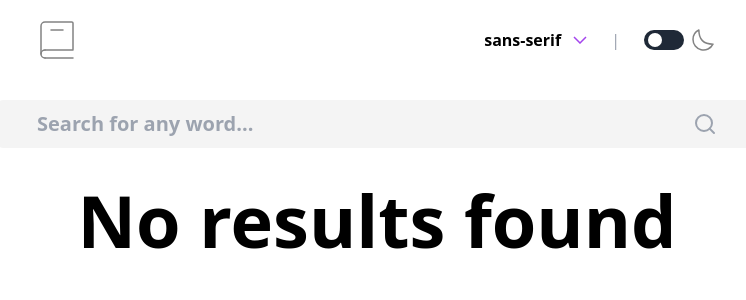
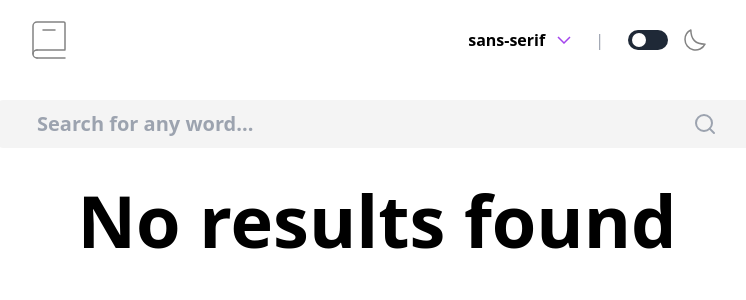
Before and after one commit to tejas-gk/dictionary-fem, a React (Vite) app: page / in a window 1280 px wide. Shown: the top 300 px of the page, without its empty margins (263-1009 px from the left). Built offline with nearby package versions, Linux system fonts and the light colour scheme.

Commit message:
fix:alignment

```diff
--- a/src/components/Header.tsx
+++ b/src/components/Header.tsx
@@ -17,7 +17,7 @@ export default function Header() {
 
     return (
         <div
-            className='mx-10 flex h-20 w-full items-center justify-between bg-white dark:bg-black lg:mx-0 lg:justify-center
+            className='mx-10 flex h-20 w-full items-center justify-between bg-white dark:bg-black lg:-mx-2 lg:justify-center
     '
         >
             <img
--- a/src/components/Modes.tsx
+++ b/src/components/Modes.tsx
@@ -5,7 +5,7 @@ interface ModesProps {
 export default function Modes({ theme, onClick }: ModesProps) {
     return (
         <div>
-            <div className='grid grid-flow-col items-center gap-2'>
+            <div className='grid grid-flow-col items-center gap-4'>
                 <div
                     className={`flex h-5 w-10 cursor-pointer items-center rounded-full bg-gray-800 dark:bg-primary `}
                     onClick={() => onClick()}
```
